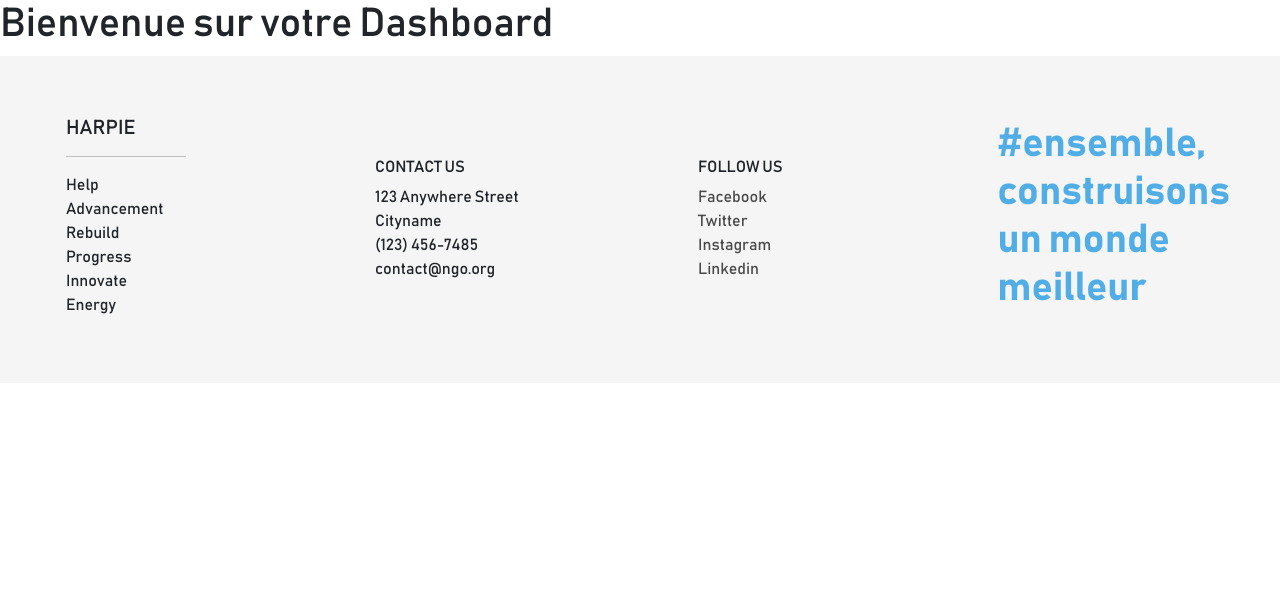
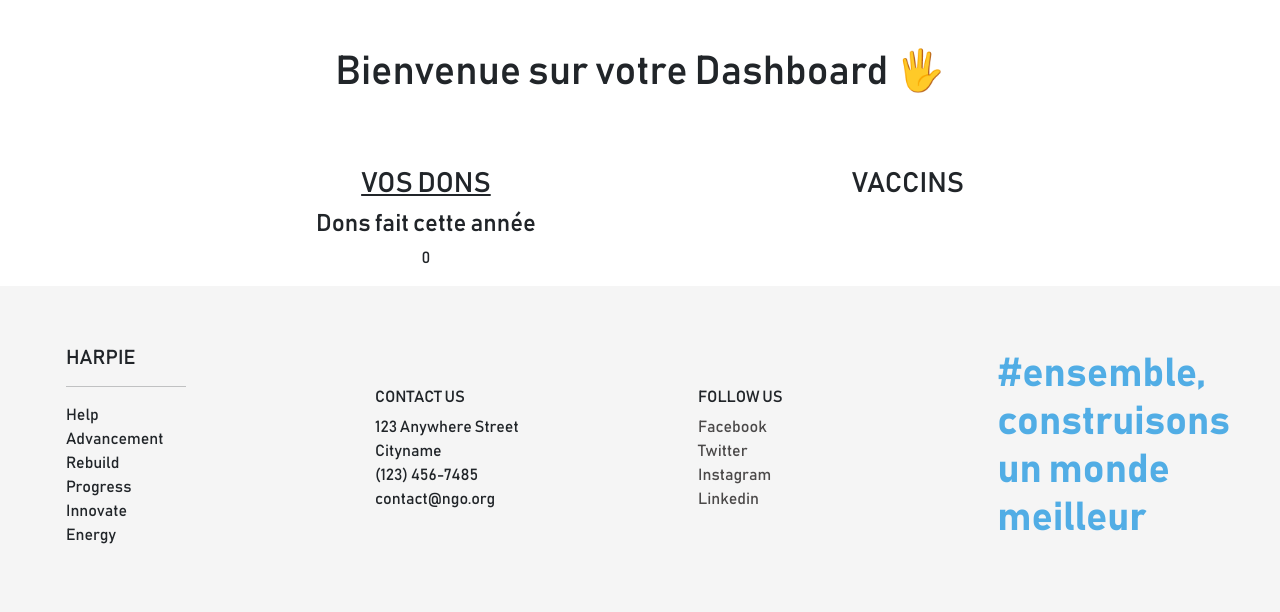
Before and after one commit to samueltomen/FILROUGEPHP, a PHP site: page /dashboard.php in a window 1280 px wide. Shown: the part 81-693 px from the top of the page. Run offline with PHP 8.4, Linux system fonts and the light colour scheme.

Commit message:
modification du dashboard

```diff
--- a/dashboard.php
+++ b/dashboard.php
@@ -12,13 +12,29 @@
     <link href="https://cdn.jsdelivr.net/npm/bootstrap@5.2.1/dist/css/bootstrap.min.css" rel="stylesheet" integrity="sha384-iYQeCzEYFbKjA/T2uDLTpkwGzCiq6soy8tYaI1GyVh/UjpbCx/TYkiZhlZB6+fzT" crossorigin="anonymous">
     <link rel="stylesheet" href="./css/Main.css" />
     <script defer src="./Animation.js"></script>
+    <script defer src="api.js"></script>
 
 </head>
 
 <body>
     <main>
         <?php include('navBar.php') ?>
-        <h1>Bienvenue sur votre Dashboard</h1>
+        <h1 class="text-center my-5">Bienvenue sur votre Dashboard 🖐</h1>
+        <br>
+        <div class="informations d-flex justify-content-evenly">
+            <div class="dons text-center">
+                <h3 class="font-weight-italic text-decoration-underline">VOS DONS</h3>
+                <div id="donations-widget">
+                    <h4>Dons fait cette année</h4>
+                    <p id="donation-count">0</p>
+                </div>
+            </div>
+            <div class="vaccin text-center">
+                <h3>VACCINS</h3>
+            </div>
+        </div>
+        <!-- API -->
+
     </main>
     <?php include('./footer.php') ?>
     <script src="https://cdn.jsdelivr.net/npm/@popperjs/core@2.11.6/dist/umd/popper.min.js" integrity="sha384-oBqDVmMz9ATKxIep9tiCxS/Z9fNfEXiDAYTujMAeBAsjFuCZSmKbSSUnQlmh/jp3" crossorigin="anonymous">
```
Also changed, not shown: api.js (added).
